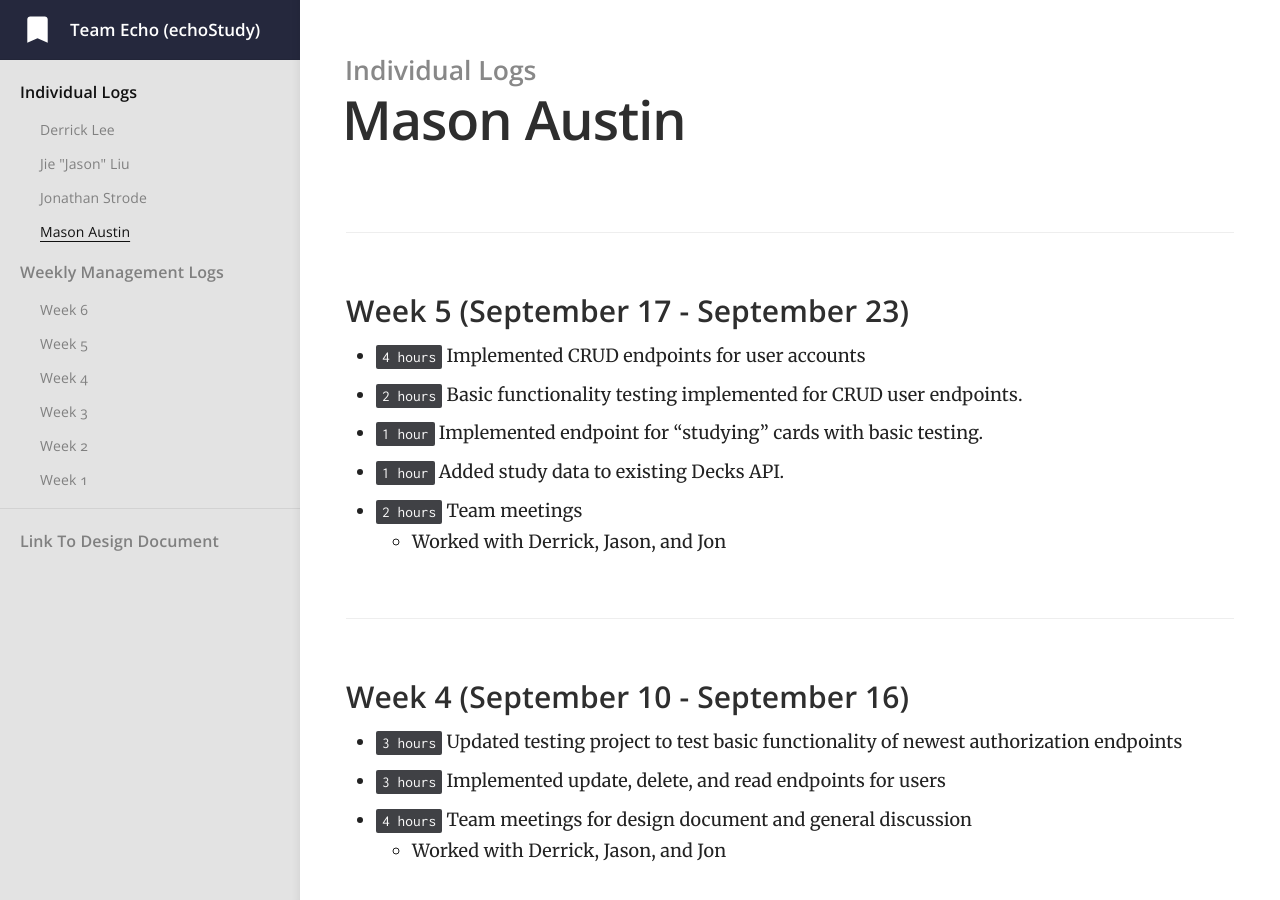
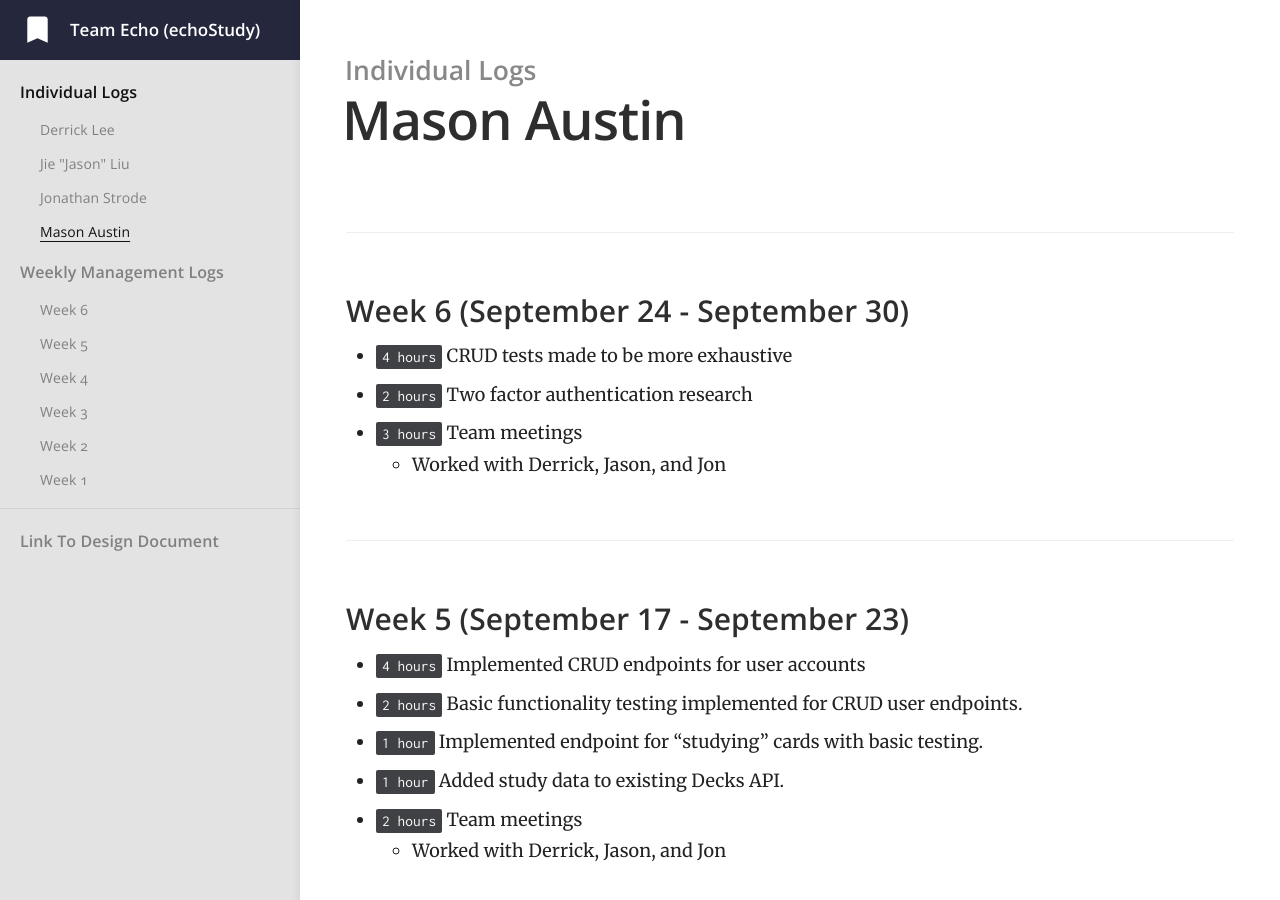
Before and after one commit to jiejasonliu/team-echo-site, a Jekyll site: the page built from _docs/individual-logs/masonaustin-logs.md, in a window 1280 px wide and 900 px high. Built offline with Jekyll 4.4.1, drawn with Linux system fonts in a browser that asks for light colours.

Commit message:
week 6 individual logs mason
I'll be honest I haven't done these things yet but I will tonight lol

```diff
--- a/_docs/individual-logs/masonaustin-logs.md
+++ b/_docs/individual-logs/masonaustin-logs.md
@@ -3,6 +3,12 @@ title: Mason Austin
 category: Individual Logs
 order: 1
 ---
+
+### Week 6 (September 24 - September 30)
+  - `4 hours` CRUD tests made to be more exhaustive
+  - `2 hours` Two factor authentication research
+  - `3 hours` Team meetings
+    - Worked with Derrick, Jason, and Jon
 
 ### Week 5 (September 17 - September 23)
   - `4 hours` Implemented CRUD endpoints for user accounts
```
